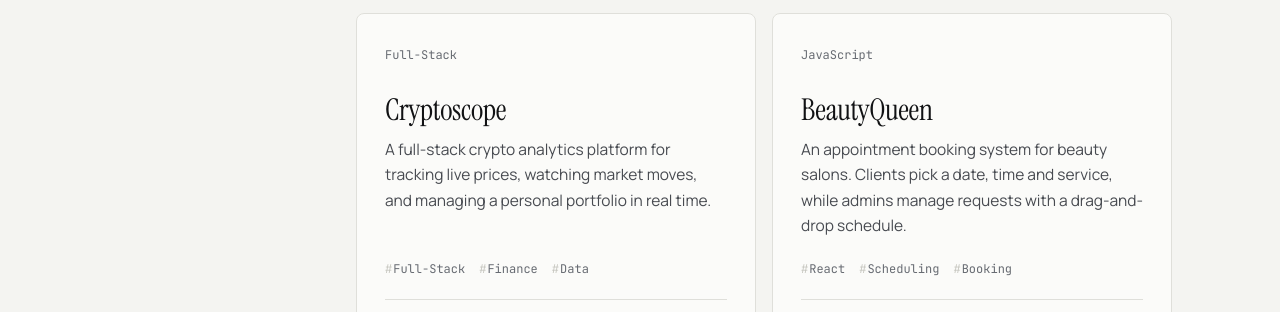
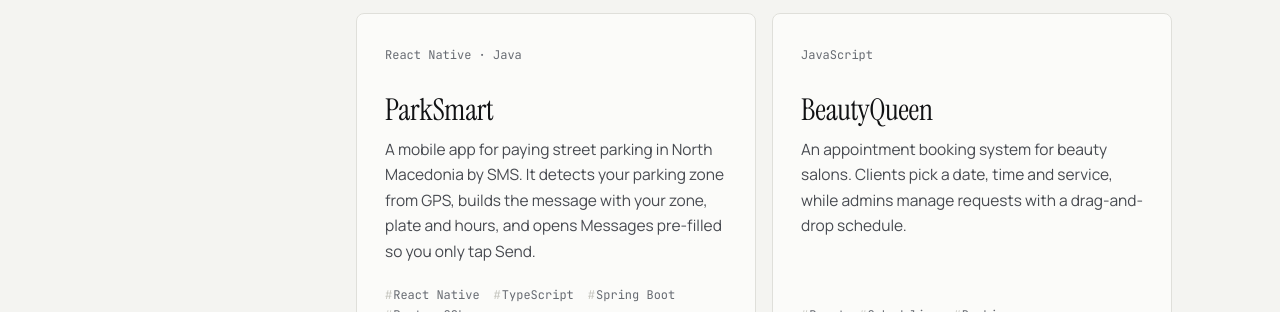
Before and after one commit to MagdalenaStankovska/portfolio, a website: page index.html in a window 1280 px wide. Shown: the part 3708-4020 px from the top of the page. Drawn offline with Linux system fonts and the light colour scheme.

Commit message:
Replace Cryptoscope with ParkSmart in projects

```diff
--- a/index.html
+++ b/index.html
@@ -229,14 +229,14 @@
           </div>
         </article>
 
-        <article class="card proj-card reveal" data-project="cryptoscope">
-          <div class="proj-top"><span class="proj-meta">Full-Stack</span></div>
-          <h3 class="proj-title">Cryptoscope</h3>
-          <p class="proj-desc">A full-stack crypto analytics platform for tracking live prices, watching market moves, and managing a personal portfolio in real time.</p>
-          <ul class="tags" aria-label="Technologies"><li>Full-Stack</li><li>Finance</li><li>Data</li></ul>
+        <article class="card proj-card reveal" data-project="parksmart">
+          <div class="proj-top"><span class="proj-meta">React Native · Java</span></div>
+          <h3 class="proj-title">ParkSmart</h3>
+          <p class="proj-desc">A mobile app for paying street parking in North Macedonia by SMS. It detects your parking zone from GPS, builds the message with your zone, plate and hours, and opens Messages pre-filled so you only tap Send.</p>
+          <ul class="tags" aria-label="Technologies"><li>React Native</li><li>TypeScript</li><li>Spring Boot</li><li>PostgreSQL</li></ul>
           <div class="proj-foot">
             <button class="proj-preview" type="button" aria-haspopup="dialog">Preview <span class="arrow" aria-hidden="true">→</span></button>
-            <a class="proj-link" href="https://github.com/MagdalenaStankovska/cryptoscope" target="_blank" rel="noopener" aria-label="Cryptoscope on GitHub"><svg aria-hidden="true"><use href="#i-github"/></svg>GitHub</a>
+            <a class="proj-link" href="https://github.com/petarcanoski/parksmart" target="_blank" rel="noopener" aria-label="ParkSmart on GitHub"><svg aria-hidden="true"><use href="#i-github"/></svg>GitHub</a>
           </div>
         </article>
 
--- a/js/main.js
+++ b/js/main.js
@@ -123,14 +123,18 @@
         { t: ' trained on finger-spelled letters, and reconstructs full words as you sign. No gloves, no sensors, just a camera.' }
       ]
     },
-    cryptoscope: {
-      path: 'cryptoscope/about.md',
+    parksmart: {
+      path: 'parksmart/about.md',
       segments: [
-        { t: 'Cryptoscope is a real-time crypto dashboard. It streams ' },
-        { t: 'live prices', c: 'acc' },
-        { t: ' across major coins, tracks your portfolio as the market moves, and lets you set ' },
-        { t: 'price alerts', c: 'acc' },
-        { t: '. Built to feel like a real trading terminal, not a toy price tracker.' }
+        { t: 'ParkSmart lets you pay for street parking in North Macedonia by SMS. It detects your ' },
+        { t: 'parking zone from GPS', c: 'acc' },
+        { t: ', builds the message (' },
+        { t: '<zone> <plate> <hours>', c: 'acc' },
+        { t: '), and opens your phone\'s Messages app pre-filled, so you only tap Send. The mobile app is built with ' },
+        { t: 'Expo / React Native and TypeScript', c: 'acc' },
+        { t: ', the backend with ' },
+        { t: 'Spring Boot, PostgreSQL and JWT auth', c: 'acc' },
+        { t: ', with backend and mobile tests running in CI on every push. It launches in Skopje and is designed to add more cities later.' }
       ]
     },
     beautyqueen: {
```
